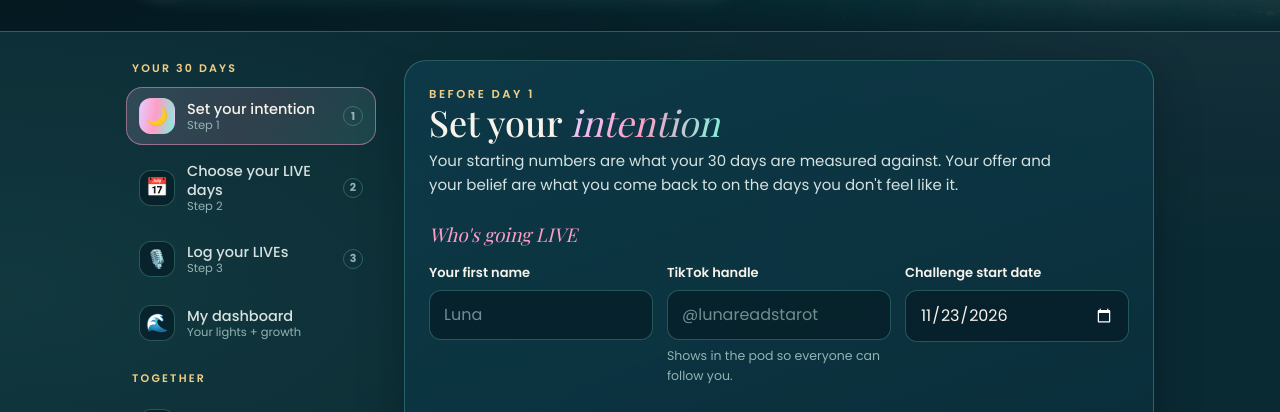
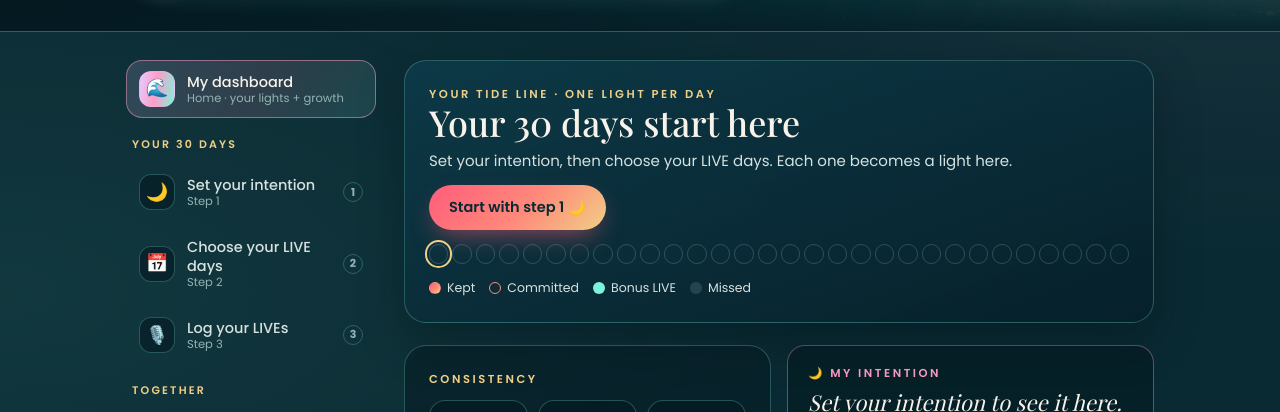
Before and after one commit to aefieldi/makewaves, a plain HTML site: page index.html in a window 1280 px wide. Shown: the part 309-721 px from the top of the page. Drawn offline with nearby package versions, Linux system fonts and the light colour scheme; a web font is replaced by a local one.

Commit message:
Update 30 Days to Make Waves

```diff
--- a/index.html
+++ b/index.html
@@ -323,11 +323,13 @@ footer .wrap{display:flex;flex-wrap:wrap;gap:10px;justify-content:space-between}
 <div class="wrap shell">
 <aside class="side" aria-label="Challenge steps">
   <div class="grp">
+    <a href="#home"><span class="ic">🌊</span><span class="tx">My dashboard<small>Home · your lights + growth</small></span></a>
+  </div>
+  <div class="grp">
     <div class="gl">Your 30 days</div>
     <a href="#intention" data-step="intention"><span class="ic">🌙</span><span class="tx">Set your intention<small>Step 1</small></span><span class="ck">1</span></a>
     <a href="#calendar" data-step="calendar"><span class="ic">📅</span><span class="tx">Choose your LIVE days<small>Step 2</small></span><span class="ck">2</span></a>
     <a href="#log" data-step="log"><span class="ic">🎙️</span><span class="tx">Log your LIVEs<small>Step 3</small></span><span class="ck">3</span></a>
-    <a href="#home"><span class="ic">🌊</span><span class="tx">My dashboard<small>Your lights + growth</small></span></a>
   </div>
   <div class="grp">
     <div class="gl">Together</div>
@@ -345,7 +347,7 @@ footer .wrap{display:flex;flex-wrap:wrap;gap:10px;justify-content:space-between}
     <div class="card">
       <div class="head">
         <div><div class="eyebrow">Your tide line · one light per day</div><h2 id="todayHead">Your 30 days</h2><p id="todaySub"></p></div>
-        <button class="btn fire" type="button" data-log>+ Log today's LIVE</button>
+        <button class="btn fire" type="button" data-log id="homeCta">+ Log today's LIVE</button>
       </div>
       <div class="tide" id="tide"></div>
       <div class="legend"><span><i class="l-k"></i>Kept</span><span><i class="l-p"></i>Committed</span><span><i class="l-b"></i>Bonus LIVE</span><span><i class="l-m"></i>Missed</span></div>
@@ -624,6 +626,7 @@ function renderToday(){
   const s=stats(), n=dayNum(), t=status(TODAY);
   $('#todayHead').textContent= !ME?'Your 30 days start here':t==='kept'?'Today\'s light is on 🔥':t==='planned'?'Today is a LIVE day.':t==='bonus'?'Bonus LIVE today. Look at you.':(n>=1&&n<=30?'Day '+n+'. Rest or go bonus.':'Your 30 days');
   $('#todaySub').textContent= t==='planned'?('You committed to '+S.commit.minutes+' minutes'+(S.commit.time?' at '+S.commit.time:'')+'. Log it when you come off.'):(!ME?'Set your intention, then choose your LIVE days. Each one becomes a light here.':s.totalC?s.totalC+' LIVE days on your calendar.':'Pick your LIVE days on the calendar to light up your tide line.');
+  const cta=$('#homeCta'); if(cta){ if(ME){cta.textContent='+ Log today\'s LIVE';cta.setAttribute('data-log','');cta.removeAttribute('data-go');} else {cta.textContent='Start with step 1 🌙';cta.removeAttribute('data-log');cta.setAttribute('data-go','intention');} }
   $('#tide').innerHTML=challengeDays().map((d,i)=>`<i class="${status(d)}${d===TODAY?' today':''}" title="Day ${i+1} · ${esc(nice(d))}"></i>`).join('');
   $('#kStreak').textContent=s.streak; $('#kKept').textContent=s.keptN+'/'+s.due; $('#kHours').textContent=hrs(s.minutes);
   const nxt=S.commit.days.filter(d=>d>=TODAY&&!(d===TODAY&&livesOn(d).length)).sort()[0];
@@ -746,7 +749,7 @@ function renderAll(){renderHeader();renderToday();renderCal();renderLog();render
 
 /* ---------- routing ---------- */
 const VIEWS=['home','intention','calendar','log','resources','pod'];
-function route(){let v=location.hash.slice(1); if(v==='today'||v==='growth') v='home'; if(!VIEWS.includes(v)) v=ME?'home':'intention';
+function route(){let v=location.hash.slice(1); if(v==='today'||v==='growth') v='home'; if(!VIEWS.includes(v)) v='home';
   $$('[data-view]').forEach(sec=>sec.hidden=sec.dataset.view!==v); $$('.side a').forEach(a=>a.classList.toggle('on',a.getAttribute('href')==='#'+v));
   const on=$('.side a.on'); if(on&&on.scrollIntoView&&innerWidth<=900) on.scrollIntoView({block:'nearest',inline:'center'});
   if(v==='pod') loadPod();}
```
